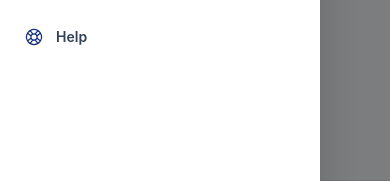
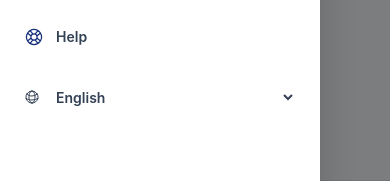
Before and after one commit to zlanquapea/LIBERIA360, a Next.js app in the folder web/: page /admin/analytics/growth in a window 390 px wide. Both pictures are taken after a click on the button 32 px from the left and 36 px from the top of the page. Shown: the part 302-483 px from the top of the page. Built offline with nearby package versions, Linux system fonts and the light colour scheme.

Commit message:
feat(web): move language selector into mobile menu

```diff
--- a/web/src/app/[locale]/layout.tsx
+++ b/web/src/app/[locale]/layout.tsx
@@ -13,7 +13,6 @@ import { Footer } from "@/components/Footer";
 import { Liberia360Assistant } from "@/components/Liberia360Assistant";
 import { SplashScreen } from "@/components/SplashScreen";
 import { OnboardingTour } from "@/components/OnboardingTour";
-import { LanguageSwitcher } from "@/components/LanguageSwitcher";
 import { routing, RTL_LOCALES } from "@/i18n/routing";
 
 // i18n (Sep 2026, I18N_PLAN.md): this is one of TWO root layouts (see
@@ -112,18 +111,6 @@ export default async function LocaleLayout({
             <Footer />
           </div>
           <BottomNav />
-          {/* Standalone for Phase 1 — see LanguageSwitcher's own doc
-              comment for why this isn't woven into Header's nav yet.
-              left-3, not right-3 (bug fix, Sep 2026): Liberia360Assistant's
-              launcher anchors bottom-right by default, so pinning this
-              widget to the same side crowded the two together in the same
-              corner. Moved to the opposite corner to give each its own
-              space — mirrors the assistant's bottom offset rather than
-              matching it exactly since this control has no expanding
-              panel of its own to clear BottomNav for. */}
-          <div className="fixed bottom-[calc(5rem+env(safe-area-inset-bottom)+0.75rem)] left-3 z-40 lg:bottom-3">
-            <LanguageSwitcher />
-          </div>
           <Liberia360Assistant />
           <ServiceWorkerRegister />
           <AuthRefresher />
--- a/web/src/components/LanguageSwitcher.tsx
+++ b/web/src/components/LanguageSwitcher.tsx
@@ -23,7 +23,11 @@ const LOCALE_LABELS: Record<string, string> = {
 // being touched for translation anyway). It's only ever rendered from
 // src/app/[locale]/layout.tsx, never from the (no-locale) tree — admin and
 // the legal pages have no locale to switch.
-export function LanguageSwitcher() {
+type LanguageSwitcherProps = {
+  variant?: "floating" | "menu";
+};
+
+export function LanguageSwitcher({ variant = "floating" }: LanguageSwitcherProps) {
   const locale = useLocale();
   const pathname = usePathname();
   const router = useRouter();
@@ -39,8 +43,16 @@ export function LanguageSwitcher() {
     });
   }
 
+  const menuVariant = variant === "menu";
+
   return (
-    <label className="inline-flex items-center gap-1.5 rounded-full border border-slate-300 bg-white px-3 py-1.5 text-sm text-slate-700 dark:border-slate-700 dark:bg-slate-900 dark:text-slate-200">
+    <label
+      className={
+        menuVariant
+          ? "flex min-h-11 w-full items-center gap-3 rounded-xl px-3 py-3 text-sm font-semibold text-slate-700 hover:bg-slate-100 dark:text-slate-200 dark:hover:bg-slate-800"
+          : "inline-flex items-center gap-1.5 rounded-full border border-slate-300 bg-white px-3 py-1.5 text-sm text-slate-700 dark:border-slate-700 dark:bg-slate-900 dark:text-slate-200"
+      }
+    >
       <GlobeAltIcon aria-hidden className="h-4 w-4 shrink-0" />
       <span className="sr-only">Choose a language</span>
       <select
@@ -48,7 +60,7 @@ export function LanguageSwitcher() {
         onChange={handleChange}
         disabled={isPending}
         aria-label="Choose a language"
-        className="bg-transparent outline-none disabled:opacity-60"
+        className="min-w-0 flex-1 bg-transparent outline-none disabled:opacity-60"
       >
         {routing.locales.map((code) => (
           <option key={code} value={code}>
--- a/web/src/components/MobileMenu.tsx
+++ b/web/src/components/MobileMenu.tsx
@@ -7,6 +7,7 @@ import { useTranslations } from "next-intl";
 import { Bars3Icon, XMarkIcon } from "@heroicons/react/24/outline";
 import { useAuth } from "@/hooks/useAuth";
 import { MOBILE_MENU_NAVIGATION } from "@/lib/site-nav";
+import { LanguageSwitcher } from "@/components/LanguageSwitcher";
 
 // Facebook-style hamburger drawer (product note, Sep 6, 2026): Header's
 // full section list (Explore, Car Rentals, Saved, Help, ...) only ever
@@ -125,6 +126,7 @@ export function MobileMenu() {
                     {t(labelKey)}
                   </Link>
                 ))}
+                <LanguageSwitcher variant="menu" />
               </nav>
             </div>
           </div>,
```
